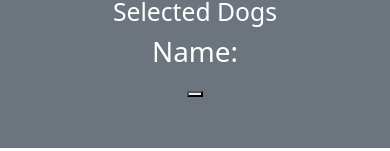
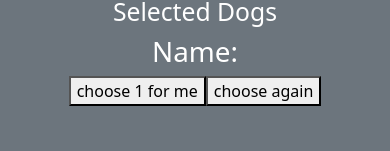
Before and after one commit to MASUD-01/assign-8-lucky, a React (Create React App) app: page / in a window 390 px wide. Shown: the part 3663-3814 px from the top of the page. Built offline with nearby package versions, Linux system fonts and the light colour scheme.

Commit message:
add cart button setname for cart

```diff
--- a/src/components/Cart/Cart.js
+++ b/src/components/Cart/Cart.js
@@ -5,7 +5,8 @@ const Cart = (props) => {
     return (
         <div>
             <h1>Name:{name}</h1>
-            <button></button>
+            <button>choose 1 for me</button>
+            <button>choose again</button>
         </div>
     );
 };
--- a/src/components/Dogs/Dogs.css
+++ b/src/components/Dogs/Dogs.css
@@ -0,0 +1,4 @@
+.sticky{
+    position: sticky;
+    top: 0;
+}
--- a/src/components/Dogs/Dogs.js
+++ b/src/components/Dogs/Dogs.js
@@ -26,7 +26,7 @@ const Dogs = () => {
 
                 </div>
             </div>
-            <div className='col-md-4 bg-secondary p-5 text-white text-center'>
+            <div className='col-md-4 bg-secondary p-5 text-white text-center sticky'>
                 <h2>Selected Dogs</h2>
                 <Cart name={name}></Cart>
             </div>
```
